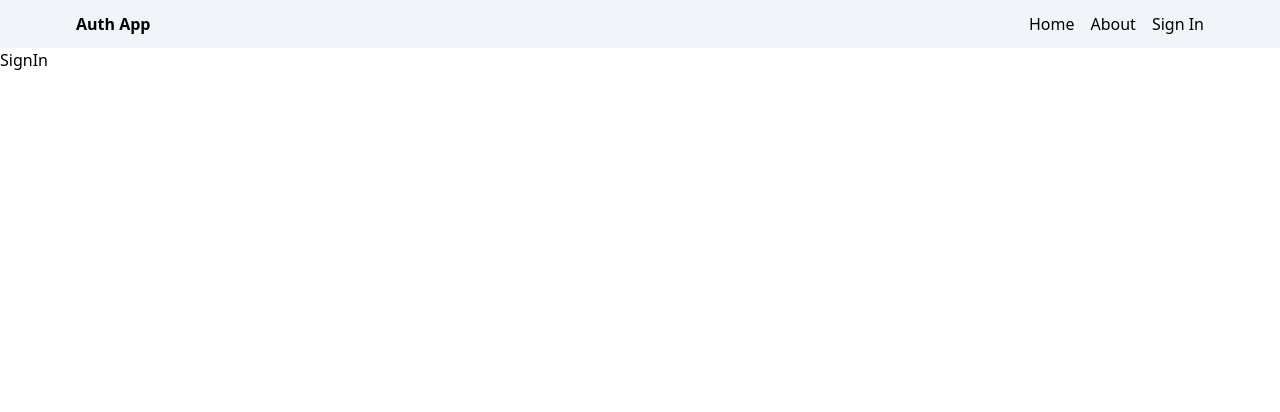
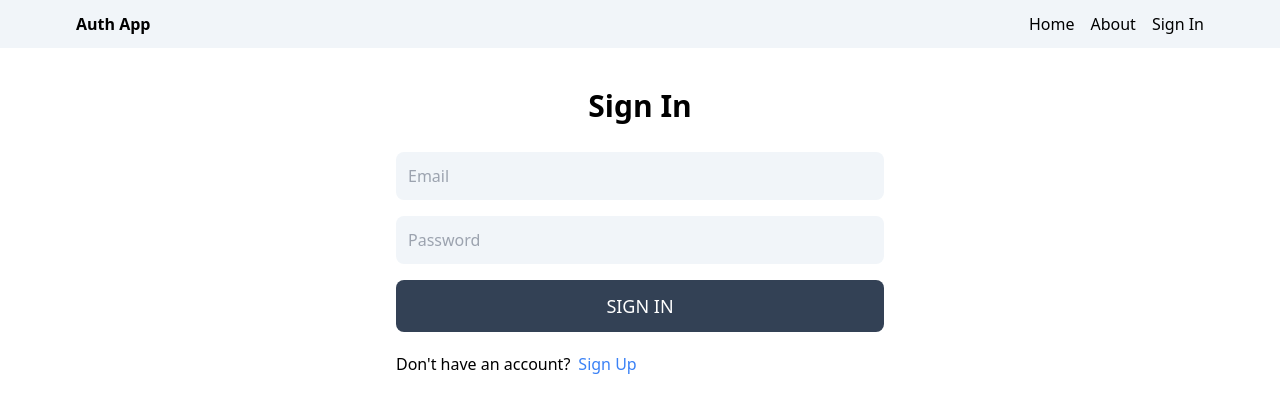
Before and after one commit to Hitendra18/mern-auth, a React (Vite) app in the folder client/: page /sign-in in a window 1280 px wide. Shown: the top 412 px of the page. Built offline with nearby package versions, Linux system fonts and the light colour scheme.

Commit message:
completed signin page functionality

```diff
--- a/client/src/pages/SignIn.jsx
+++ b/client/src/pages/SignIn.jsx
@@ -1,5 +1,84 @@
+import { useState } from "react";
+import { Link, useNavigate } from "react-router-dom";
+
 export default function SignIn() {
+  const [formData, setFormData] = useState({});
+  const [loading, setLoading] = useState(false);
+  const [error, setError] = useState(false);
+  const navigate = useNavigate();
+
+  const handleChange = (e) => {
+    // console.log(e.target.value);
+    setFormData(
+      (value) => (value = { ...formData, [e.target.id]: e.target.value })
+    );
+  };
+
+  const handleSubmit = async (e) => {
+    e.preventDefault();
+    try {
+      setLoading(true);
+      setError(false);
+
+      const res = await fetch("/api/auth/signin", {
+        method: "POST",
+        headers: {
+          "Content-Type": "application/json",
+        },
+        body: JSON.stringify(formData),
+      });
+      const data = await res.json();
+
+      // console.log(data);
+      setLoading(false);
+
+      if (data.success === false) {
+        setError(true);
+        return;
+      }
+
+      navigate("/");
+    } catch (error) {
+      setLoading(false);
+      setError(true);
+    }
+  };
+
   return (
-    <div>SignIn</div>
-  )
+    <div className="p-3 max-w-lg mx-auto">
+      <h1 className="text-3xl font-semibold text-center my-7">Sign In</h1>
+      <form onSubmit={handleSubmit} className="flex flex-col gap-4">
+        <input
+          onChange={handleChange}
+          type="email"
+          name="email"
+          id="email"
+          placeholder="Email"
+          className="bg-slate-100 p-3 rounded-lg"
+        />
+        <input
+          onChange={handleChange}
+          type="password"
+          name="password"
+          id="password"
+          placeholder="Password"
+          className="bg-slate-100 p-3 rounded-lg"
+        />
+        <button
+          disabled={loading}
+          className="bg-slate-700 text-white p-3 rounded-lg uppercase hover:opacity-90 disabled:opacity-70 text-lg font-medium"
+          type="submit"
+        >
+          {loading ? "Loading..." : "Sign In"}
+        </button>
+      </form>
+      <div className="flex gap-2 mt-5">
+        <p>Don&apos;t have an account?</p>
+        <Link to="/sign-up">
+          <span className="text-blue-500">Sign Up</span>
+        </Link>
+      </div>
+      <p className="text-red-700">{error && "Something went wrong..."}</p>
+    </div>
+  );
 }
--- a/client/src/pages/SignUp.jsx
+++ b/client/src/pages/SignUp.jsx
@@ -1,10 +1,11 @@
 import { useState } from "react";
-import { Link } from "react-router-dom";
+import { Link, useNavigate } from "react-router-dom";
 
 export default function SignUp() {
   const [formData, setFormData] = useState({});
   const [loading, setLoading] = useState(false);
   const [error, setError] = useState(false);
+  const navigate = useNavigate();
 
   const handleChange = (e) => {
     // console.log(e.target.value);
@@ -33,7 +34,9 @@
 
       if (data.success === false) {
         setError(true);
+        return;
       }
+      navigate("/sign-in");
     } catch (error) {
       setLoading(false);
       setError(true);
```
